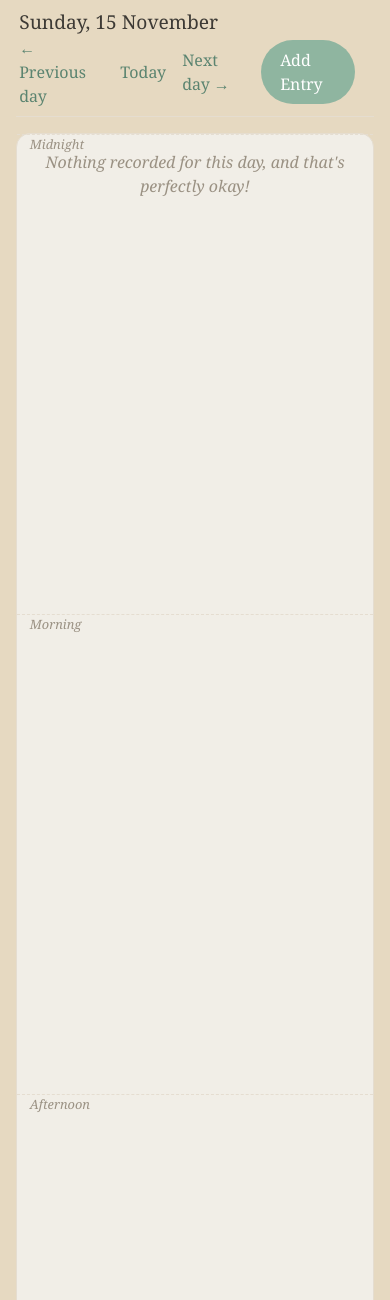
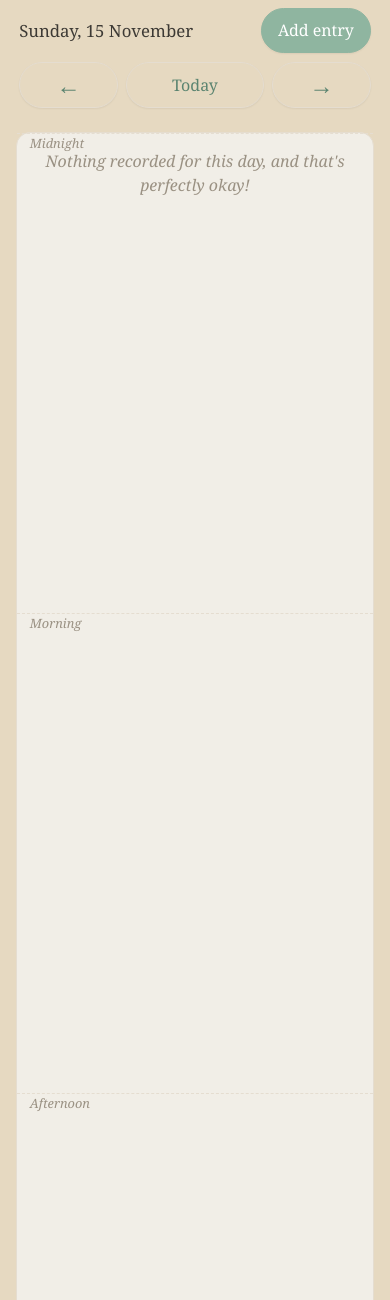
Before and after one commit to Gyalzin/Reflections, a Flask app: page / in a window 390 px wide. Shown: the part 144-1444 px from the top of the page. Run offline with Flask 3, Linux system fonts and the light colour scheme; data that the repository does not hold is empty.

Commit message:
Style day bar links as pills and tidy the bar on phones

```diff
--- a/static/style.css
+++ b/static/style.css
@@ -12,6 +12,8 @@ Changing these values updates the overall colour scheme.
     --sage: #8fb5a0;
     --sage-dark: #5b8470;
     --clay: #b0704f;
+    --dark: rgba(0, 0, 0, 0.3);
+
 }
 
 html {
@@ -113,7 +115,7 @@ h3 {
     gap: 0.3rem 1 rem;
     padding: 0.5rem 0.2rem;
     background: var(--bg);
-    border-bottom: 1px solid var(--line);
+
 }
 
 .day-bar h2 {
@@ -142,23 +144,132 @@ a {
 DAY NAVIGATION
 Adds spacing between navigation links and removes underlines.
 */
-.day-nav a {
-    margin-right: 1rem;
+
+.day-bar .day-nav {
+    display: flex;
+    flex-wrap: wrap;
+    gap: 0.4rem;
+    margin: 0;
+}
+
+.pill {
+    display: inline-block;
+    padding: 0.3rem 0.85rem;
+    background: var(--bg);
+    border: 1px solid var(--line);
+    border-radius: 999px;
+    color: var(--sage-dark);
+    font-size: 0.85rem;
     text-decoration: none;
+    box-shadow: 0 1px 2px rgba(0, 0, 0, 0.06);
+    transition: background 0.2s ease, border-color 0.2s ease,
+                box-shadow 0.2s ease, transform 0.2s ease;
+}
+
+
+.pill:focus-visible {
+    outline: 2px solid var(--sage-dark);
+    outline-offset: 2px;
+}
+
+
+
+.pill-add {
+    background: var(--sage);
+    border-color: var(--sage);
+    color: #fff;
+}
+
+@media (hover: hover) {
+    .pill:hover {
+        border-color: var(--sage-dark);
+        transform: scale(1.04);
+        box-shadow: 0 3px 8px rgba(0, 0, 0, 0.12);
+    }
+
+    .pill-add:hover {
+        background: var(--sage-dark);
+        border-color: var(--sage-dark);
+    }
+}
+
+.pill:active {
+    transform: scale(0.97);
+}
+
+@media (prefers-reduced-motion: reduce) {
+    .pill { transition: none; }
+    .pill:hover, .pill:active { transform: none; }
+}
+
+/* keep the heading on the left and the pills together on the right */
+.day-bar {
+    justify-content: flex-start;
+    gap: 0.5rem 0.6rem;
+}
+
+.day-bar h2 {
+    margin-right: auto;
 }
 
 /*
-DAY NAVIGATION HOVER
-Adds an underline when the user hovers over a navigation link.
+RESPONSIVE DAY BAR
+Adjusts the layout of the day bar for smaller screens.
 */
-.day-nav a:hover {
-    text-decoration: underline;
+
+@media (max-width: 520px) {
+    html {
+        scroll-padding-top: 8rem;          /* the bar is taller on phones */
+    }
+
+    .day-bar {
+        display: grid;
+        grid-template-columns: 1fr auto;
+        align-items: center;
+        gap: 0.6rem 0.8rem;
+    }
+
+    .day-bar h2 {
+        grid-row: 1;
+        grid-column: 1;
+        margin: 0;
+        font-size: 1.05rem;
+    }
+
+    .pill-add {
+        grid-row: 1;                       /* big Add entry button beside the date */
+        grid-column: 2;
+    }
+
+    .day-bar .day-nav {
+        grid-row: 2;
+        grid-column: 1 / -1;
+        display: grid;
+        grid-template-columns: 1fr 1.4fr 1fr;   /* wide arrows, slightly wider Today */
+        gap: 0.5rem;
+    }
+
+    .pill {
+        display: inline-flex;
+        align-items: center;
+        justify-content: center;
+        min-height: 44px;                  /* comfortable thumb target */
+        box-sizing: border-box;
+        padding: 0.6rem 1rem;
+        font-size: 1rem;
+        text-align: center;
+    }
+
+    .day-nav .pill:first-child,
+    .day-nav .pill:last-child {
+        font-size: 1.5rem;                 /* bigger arrows */
+        line-height: 1;
+    }
+
+    .pill-text {
+        display: none;
+    }
 }
-
-.day-nav .add-entry-btn {
-    margin-left: auto;
-}
-
 /* ---------- TIMELINE ---------- */
 
 /*
--- a/templates/index.html
+++ b/templates/index.html
@@ -27,15 +27,14 @@ Last Modified: 2026-10-31
     <p class="tagline">Welcome to Reflections!</p>
     </header>
 
-    <div class = "day-bar">
-
-        <h2> {{day_label}} </h2>
-        <p class = "day-nav">
-            <a href="/?day={{prev_day}}">&larr; Previous day</a>
-            <a href="/">Today</a>
-            <a href="/?day={{next_day}}">Next day &rarr;</a>
-            <a href="#entry-form" class="add-entry-btn">Add Entry</a>
-        </p>
+    <div class="day-bar">
+        <h2>{{ day_label }}</h2>
+        <nav class="day-nav">
+            <a class="pill" href="/?day={{ prev_day }}" aria-label="Previous day">&larr;<span class="pill-text"> Previous Day</span></a>
+            <a class="pill {% if now_top is not none %}current{% endif %}" href="/">Today</a>
+            <a class="pill" href="/?day={{ next_day }}" aria-label="Next day"><span class="pill-text">Next Day </span>&rarr;</a>
+        </nav>
+        <a class="pill pill-add" href="#entry-form">Add entry</a>
     </div>
 
     {% with messages = get_flashed_messages() %}
```
